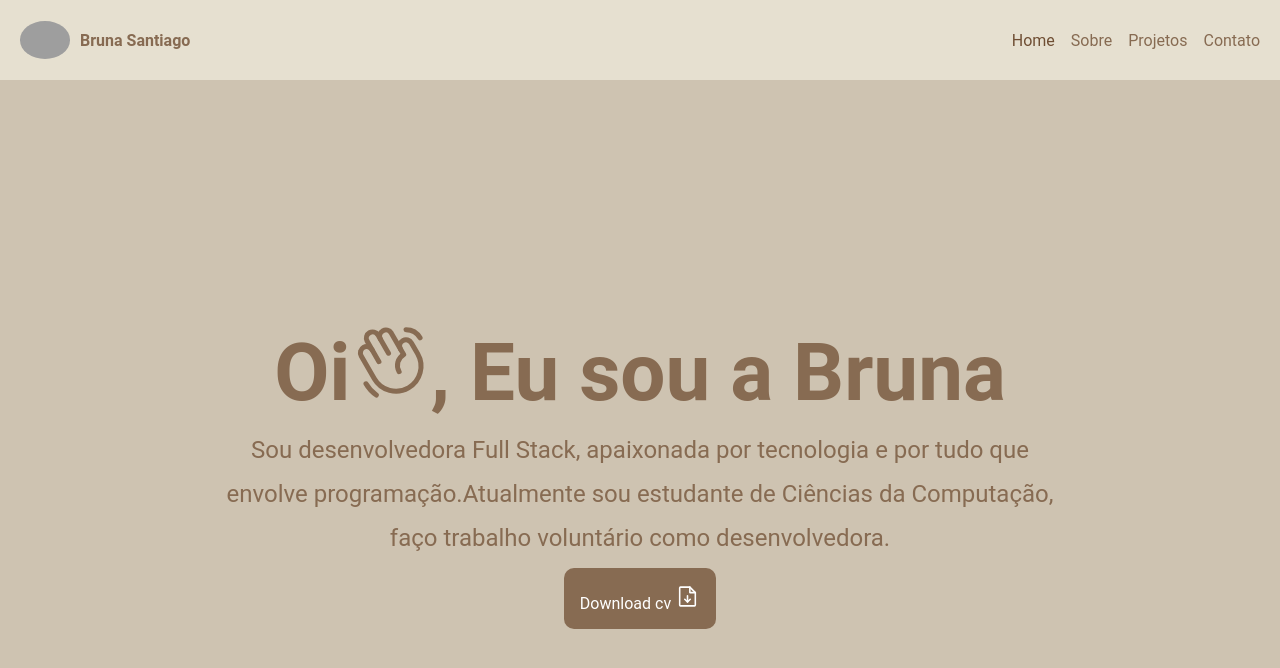
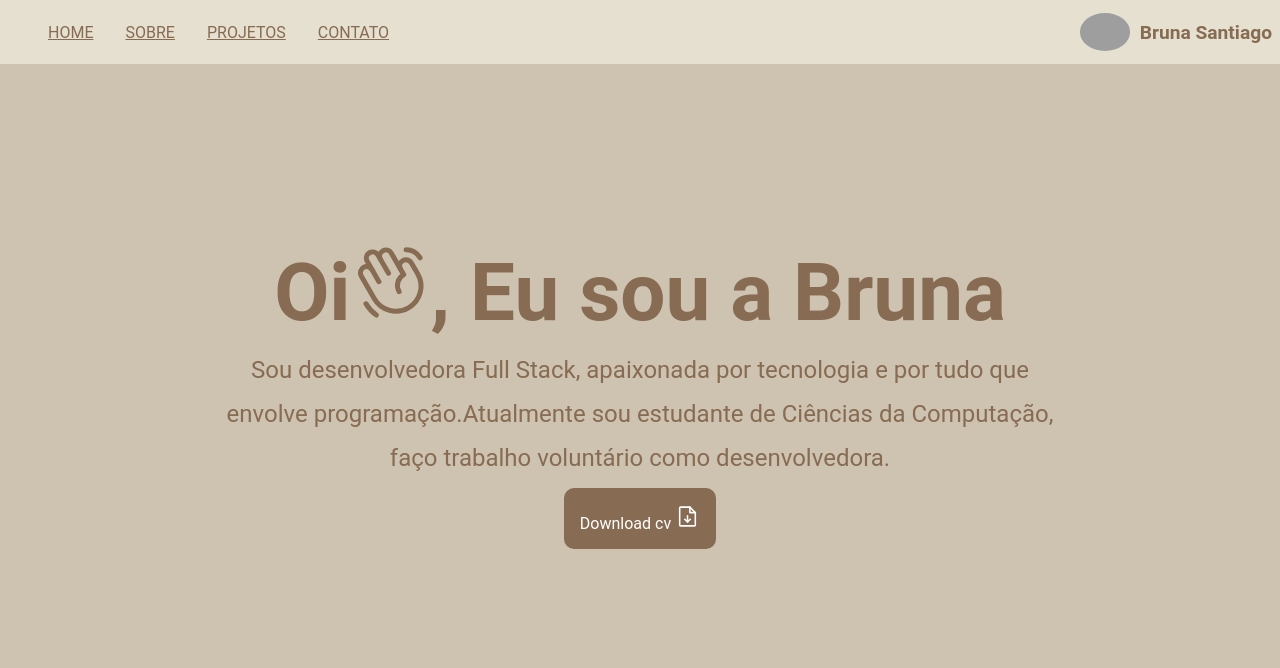
Before and after one commit to bruna40/Portifolio, a React (Vite) app: page / in a window 1280 px wide. Shown: the top 668 px of the page. Built offline with nearby package versions, Linux system fonts and the light colour scheme; grey boxes are pictures that could not be loaded.

Commit message:
refatorando o header

```diff
--- a/src/Components/Header/index.tsx
+++ b/src/Components/Header/index.tsx
@@ -1,19 +1,32 @@
-import { NavLink } from "react-router-dom";
-import { ContainerHeader, ContainerImg } from "./style";
+
+import { Link } from "react-router-dom";
+import { ContainerHeader, ContainerImg, ListaMenu, ContainerMenu } from "./style";
+import menu from "./menu.svg"
 
 export function Header() {
+
+
     return (
         <ContainerHeader>
+
+            <ContainerMenu>
+                <input type="checkbox" id="check" />
+                <label htmlFor="check">
+                    <span>
+                        <img src={menu} alt="Menu" />
+                    </span>
+                </label>
+                <ListaMenu className="lista-menu">
+                    <li><Link to="/">Home</Link></li>
+                    <li><Link to="/about">Sobre</Link></li>
+                    <li><Link to="/projects">Projetos</Link></li>
+                    <li><Link to="/contact">Contato</Link></li>
+                </ListaMenu>
+            </ContainerMenu>
             <ContainerImg>
                 <img src="https://avatars.githubusercontent.com/u/62550730?v=4" alt="Foto Perfil" />
                 <h5>Bruna Santiago</h5>
             </ContainerImg>
-            <nav>
-                <NavLink to="/">Home</NavLink>
-                <NavLink to="/about">Sobre</NavLink>
-                <NavLink to="/projects">Projetos</NavLink>
-                <NavLink to="/contact">Contato</NavLink>
-            </nav>
         </ContainerHeader>
-    )
+    );
 }
--- a/src/Components/Header/style.ts
+++ b/src/Components/Header/style.ts
@@ -2,34 +2,22 @@ import styled from 'styled-components';
 
 export const ContainerHeader = styled.header`
     display: flex;
+    justify-content: space-between;
     align-items: center;
-    justify-content: space-between;
-    height: 80px;
+    position: fixed;
+    top: 0;
+    left: 0;
+    width: 100%;
+    z-index: 1;
+    height: 4rem;
+    padding: 0.5rem;
 
     background-color: ${props => props.theme['white-coffe']};
 
-    nav {
+    div {
         display: flex;
-        gap:1rem;
-        margin-right: 20px;
-        a {
-            text-decoration: none;
-            color: ${props => props.theme['pastel-brown']};
-            font-size: 1rem;
-
-            &:hover {
-                color: ${props => props.theme['coffe']};
-            }
-
-            &.active {
-                color: ${props => props.theme['coffe']};
-            }
-
-        }
-
-
+        align-items: center;
     }
-
 `;
 
 export const ContainerImg = styled.div`
@@ -37,22 +25,84 @@ export const ContainerImg = styled.div`
     align-items: center;
     margin-left: 20px;
     img {
-        width: 50px;
-        border-radius: 50%;
-        margin-right: 10px;
+            display: none;
     }
+
     h5 {
         font-size: 1rem;
         color: ${props => props.theme['pastel-brown']};
     }
 
-    @media (max-width: 768px) {
+    @media (min-width: 768px) {
         img {
-            display: none;
+            width: 3.125rem;
+            border-radius: 50%;
+            margin-right: 10px;
+            display: block;
         }
         h5 {
-            font-size: 0.8rem;
+            font-size: 1.2rem;
         }
     }
 
 `;
+
+export const ContainerMenu = styled.div`
+    input {
+        display: none;
+        &:checked ~ ul {
+            display: block;
+        }
+    }
+    span {
+        width: 1.5rem;
+        height: 1.5rem;
+        background-repeat: no-repeat;
+        background-position: center;
+        display: inline-block;
+
+        img#bg {
+            width: 1rem;
+            padding: 1rem;
+        }
+    }
+
+    @media (min-width: 768px) {
+        span img {
+            display: none;
+        }
+    }
+`;
+
+export const ListaMenu = styled.ul`
+    display: none;
+    position: absolute;
+    top: 100%;
+    width: 100%;
+    right: auto;
+    li {
+        padding: 1rem;
+        background-color: ${props => props.theme['white-coffe']};
+        list-style: none;
+
+        text-transform: uppercase;
+        a {
+
+            color: ${props => props.theme['pastel-brown']};
+
+            &:hover {
+                color: ${props => props.theme['coffe']};
+            }
+        }
+    }
+
+    @media (min-width: 768px) {
+        display: flex;
+        position: static;
+        width: auto;
+        li {
+            padding: 0;
+            margin: 0 1rem;
+        }
+    }
+`
```
Also changed, not shown: src/Components/Header/menu.svg (added).
